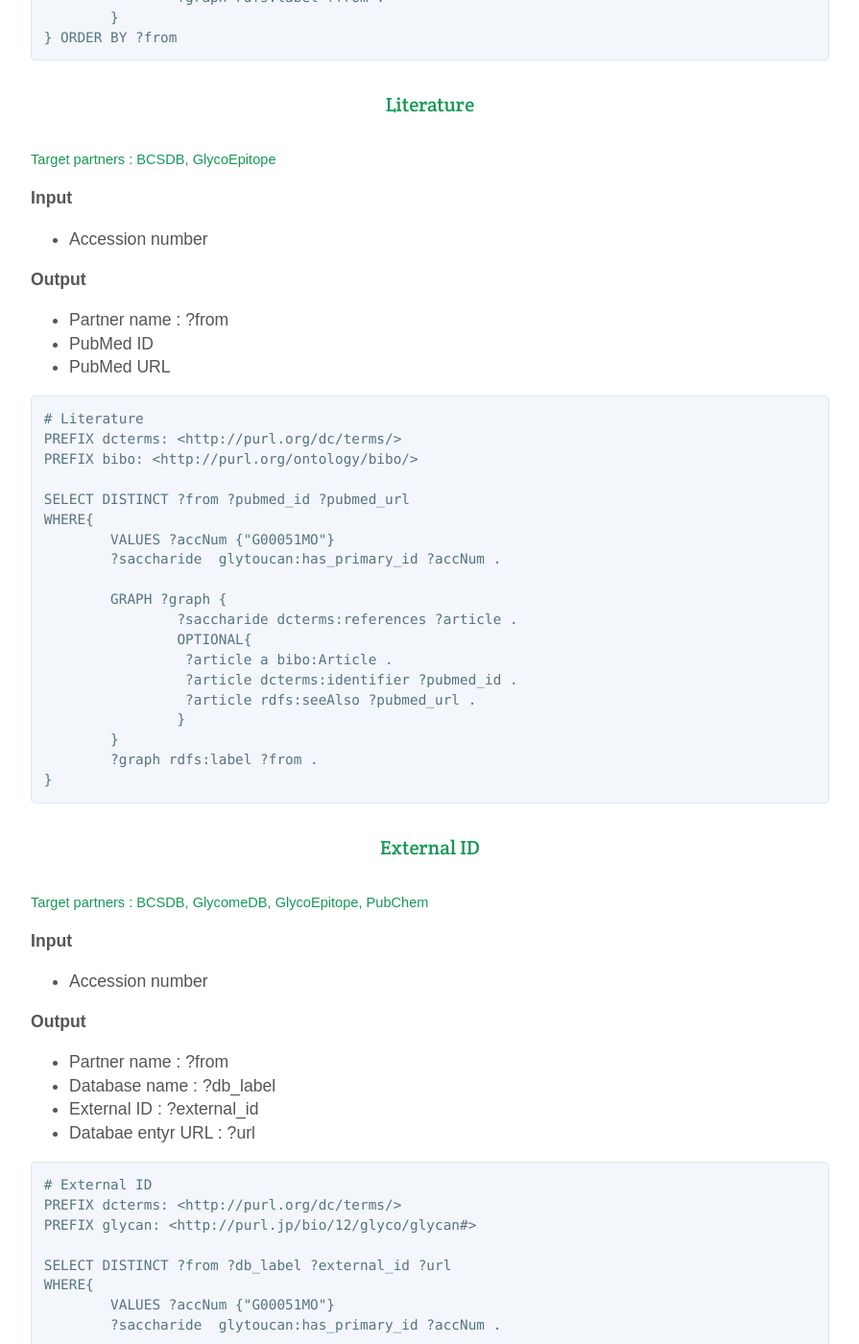
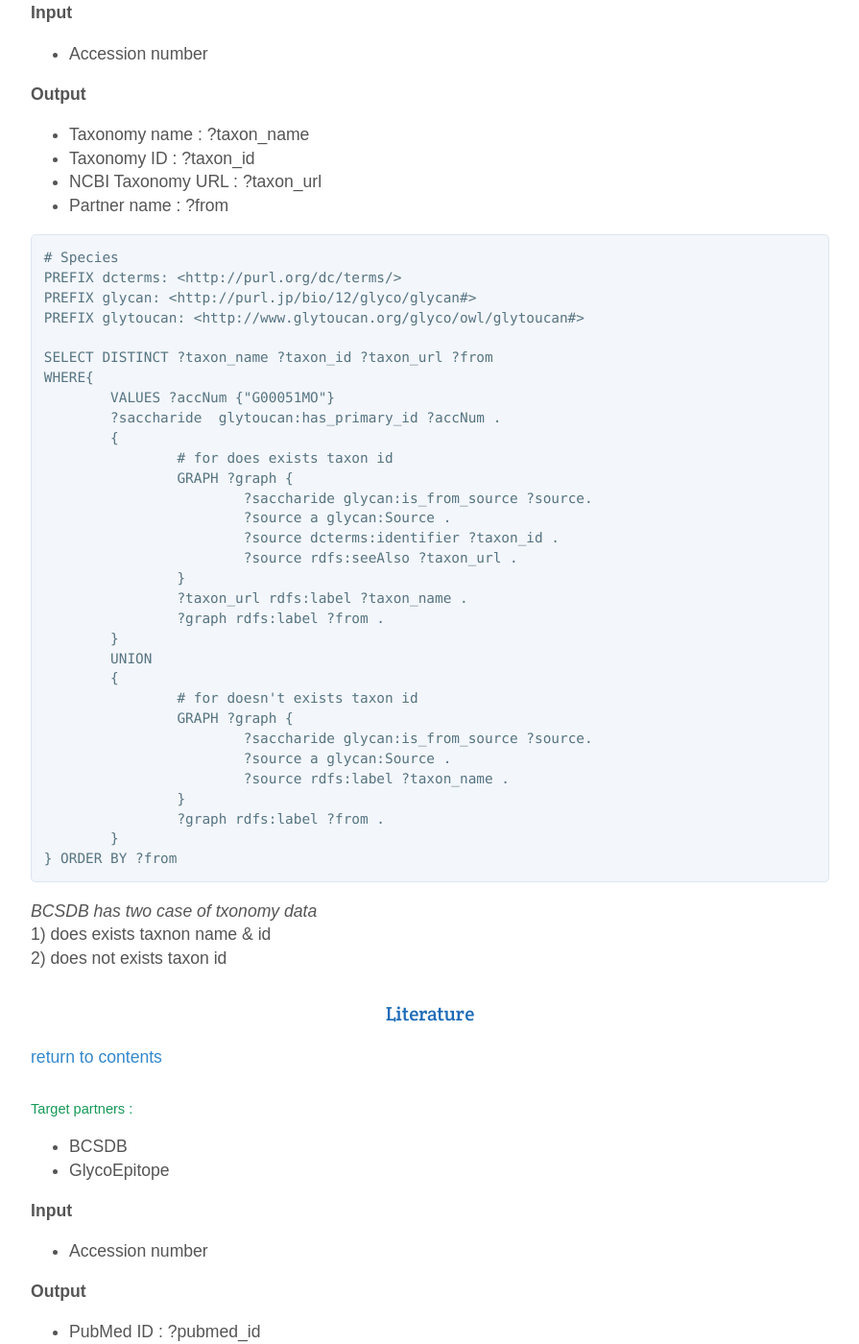
Before and after one commit to glytoucan/glytoucan, a Jekyll site: the page built from system/glycanEntry/sparql.md, in a window 1280 px wide and 1400 px high, scrolled down 5471 px. Shown: the whole window at 96% size, without its empty margins (192-1087 px from the left). Built offline with Jekyll 4.4.1, drawn with Linux system fonts in a browser that asks for light colours; nearby versions of some CDN libraries; some of the changed text lies outside the part shown.

Commit message:
modified sparql doc for glycan entry page

````diff
--- a/system/glycanEntry/sparql.md
+++ b/system/glycanEntry/sparql.md
@@ -79,14 +79,17 @@
 
 # Contents
 
-### Structure
+### <a name="structure"> Structure
+[return to contents](#contents)
+
 
 * A structure is not produced by SPARQL query.
 
 ### Computed Descriptors
 
 
-#####  WURCS
+#####  <a name="wurcs"> WURCS
+[return to contents](#contents)
 
 
 **Input**
@@ -119,7 +122,8 @@
 ```
 
 
-#####  GlycoCT
+##### <a name="glycoct"> GlycoCT
+[return to contents](#contents)
 
 **Input**
 
@@ -150,7 +154,8 @@
 ```
 
 
-#####  IUPAC
+##### <a name="iupac"> IUPAC Condensed & Extended
+[return to contents](#contents)
 
 **Input**
 
@@ -160,22 +165,48 @@
 
 * IUPAC sequence
 
+
+*IUPAC Condensed*
+
 ```
 PREFIX glycan: <http://purl.jp/bio/12/glyco/glycan#>
 PREFIX glytoucan: <http://www.glytoucan.org/glyco/owl/glytoucan#>
 
-SELECT DISTINCT ?IUPAC
+SELECT DISTINCT ?IUPAC_Condensed
 WHERE {
   # Accession Number
   VALUES ?accNum {"G00051MO"}
   ?saccharide glytoucan:has_primary_id ?accNum .
 
-  # IUPAC
+  # IUPAC_Condensed
   OPTIONAL{
   ?saccharide glycan:has_glycosequence ?iupSeq .
   ?iupSeq glycan:has_sequence ?seq .
-  BIND(STR(?seq) AS ?IUPAC)
-  ?iupSeq glycan:in_carbohydrate_format glycan:carbohydrate_format_iupac .
+  BIND(STR(?seq) AS ?IUPAC_Condensed)
+  ?iupSeq glycan:in_carbohydrate_format glycan:carbohydrate_format_iupac_condensed .
+  }
+}
+```
+
+
+*IUPAC Extended sequence*
+
+```
+PREFIX glycan: <http://purl.jp/bio/12/glyco/glycan#>
+PREFIX glytoucan: <http://www.glytoucan.org/glyco/owl/glytoucan#>
+
+SELECT DISTINCT ?IUPAC_Extended
+WHERE {
+  # Accession Number
+  VALUES ?accNum {"G00051MO"}
+  ?saccharide glytoucan:has_primary_id ?accNum .
+
+  # IUPAC_Extended
+  OPTIONAL{
+  ?saccharide glycan:has_glycosequence ?iupSeq .
+  ?iupSeq glycan:has_sequence ?seq .
+  BIND(STR(?seq) AS ?IUPAC_Extended)
+  ?iupSeq glycan:in_carbohydrate_format glycan:carbohydrate_format_iupac_extended .
   }
 }
 ```
@@ -183,8 +214,8 @@
 
 
 
-
-### Glycan Motif
+### <a name="motif"> Glycan Motif
+[return to contents](#contents)
 
 * Using accession number in motif instance IRI
 * it IRI will be change to wurcs key and motif position insted of accession number.
@@ -216,9 +247,16 @@
 ```
 
 
-### Species
+### <a name="species"> Species
+[return to contents](#contents)
 
-##### Target partners : BCSDB, GlycomeDB, GlycoEpitope
+
+##### Target partners :
+
+* BCSDB
+* GlycomeDB
+* GlycoEpitope
+
 
 **Input**
 
@@ -226,9 +264,10 @@
 
 **Output**
 
+* Taxonomy name : ?taxon_name
+* Taxonomy ID : ?taxon_id
+* NCBI Taxonomy URL : ?taxon_url
 * Partner name : ?from
-* Taxonomy name
-* NCBI Taxonomy URL
 
 ```
 # Species
@@ -236,7 +275,7 @@
 PREFIX glycan: <http://purl.jp/bio/12/glyco/glycan#>
 PREFIX glytoucan: <http://www.glytoucan.org/glyco/owl/glytoucan#>
 
-SELECT DISTINCT ?from ?taxon_name ?taxon_id ?taxon_url
+SELECT DISTINCT ?taxon_name ?taxon_id ?taxon_url ?from
 WHERE{
 	VALUES ?accNum {"G00051MO"}
 	?saccharide  glytoucan:has_primary_id ?accNum .
@@ -264,10 +303,23 @@
 } ORDER BY ?from
 ```
 
+*BCSDB has two case of txonomy data*
+1) does exists taxnon name & id
+2) does not exists taxon id
 
-### Literature
 
-##### Target partners : BCSDB, GlycoEpitope
+
+
+
+### <a name="literature"> Literature
+[return to contents](#contents)
+
+
+##### Target partners :
+
+* BCSDB
+* GlycoEpitope
+
 
 **Input**
 
@@ -275,16 +327,16 @@
 
 **Output**
 
+* PubMed ID : ?pubmed_id
+* PubMed URL : ?pubmed_url
 * Partner name : ?from
-* PubMed ID
-* PubMed URL
 
 ```
 # Literature
 PREFIX dcterms: <http://purl.org/dc/terms/>
 PREFIX bibo: <http://purl.org/ontology/bibo/>
 
-SELECT DISTINCT ?from ?pubmed_id ?pubmed_url
+SELECT DISTINCT ?pubmed_id ?pubmed_url ?from
 WHERE{
 	VALUES ?accNum {"G00051MO"}
 	?saccharide  glytoucan:has_primary_id ?accNum .
@@ -302,9 +354,17 @@
 ```
 
 
-### External ID
+### <a name="external"> External ID
+[return to contents](#contents)
 
-##### Target partners : BCSDB, GlycomeDB, GlycoEpitope, PubChem
+##### Target partners :
+
+* BCSDB
+* GlycomeDB
+* GlycoEpitope
+* GlycoNAVI
+* UniCarbKB
+
 
 **Input**
 
@@ -312,29 +372,32 @@
 
 **Output**
 
-* Partner name : ?from
-* Database name : ?db_label
+* Database name : ?entry_label
 * External ID : ?external_id
 * Databae entyr URL : ?url
+* Partner name : ?from
 
 ```
-# External ID
 PREFIX dcterms: <http://purl.org/dc/terms/>
 PREFIX glycan: <http://purl.jp/bio/12/glyco/glycan#>
+PREFIX glytoucan: <http://www.glytoucan.org/glyco/owl/glytoucan#>
 
-SELECT DISTINCT ?from ?db_label ?external_id ?url
+SELECT DISTINCT ?entry_label ?external_id ?url ?from ?partner_url ?description
 WHERE{
-	VALUES ?accNum {"G00051MO"}
-	?saccharide  glytoucan:has_primary_id ?accNum .
+  VALUES ?accNum {"G48059CD"}
+  #VALUES ?accNum {"G61846BY"}
+  ?saccharide glytoucan:has_primary_id ?accNum .
 
-	GRAPH ?graph {
-		?saccharide glycan:has_resource_entry ?entry .
-		?entry a glycan:Resource_entry .
-		?entry glycan:in_glycan_database ?db .
-		?entry dcterms:identifier ?external_id .
-		?entry rdfs:seeAlso ?url .
-		?db rdfs:label ?db_label .
-	}
-	?graph rdfs:label ?from.
-}
+  GRAPH ?graph {
+    ?saccharide glycan:has_resource_entry ?entry .
+    ?entry a glycan:Resource_entry .
+        ?entry rdfs:label ?entry_label .
+    ?entry dcterms:identifier ?external_id .
+    ?entry rdfs:seeAlso ?url .
+  }
+  ?graph rdfs:label ?from.
+  ?graph dcterms:description ?description .
+  ?graph rdfs:seeAlso ?partner_url .
+} ORDER by ?from
+
 ```
````
Also changed, not shown: other parts of system/glycanEntry/sparql.md (+11 -11 lines).
